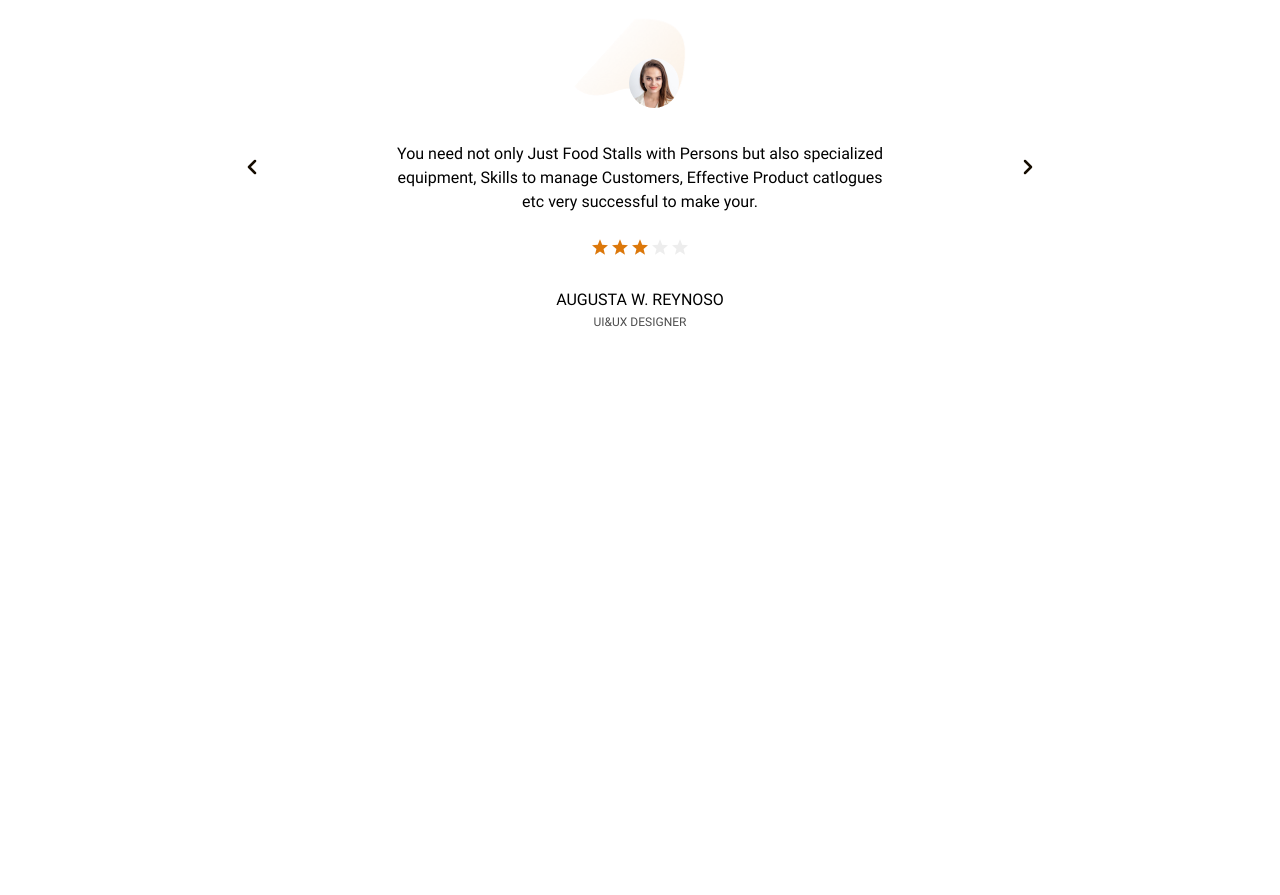
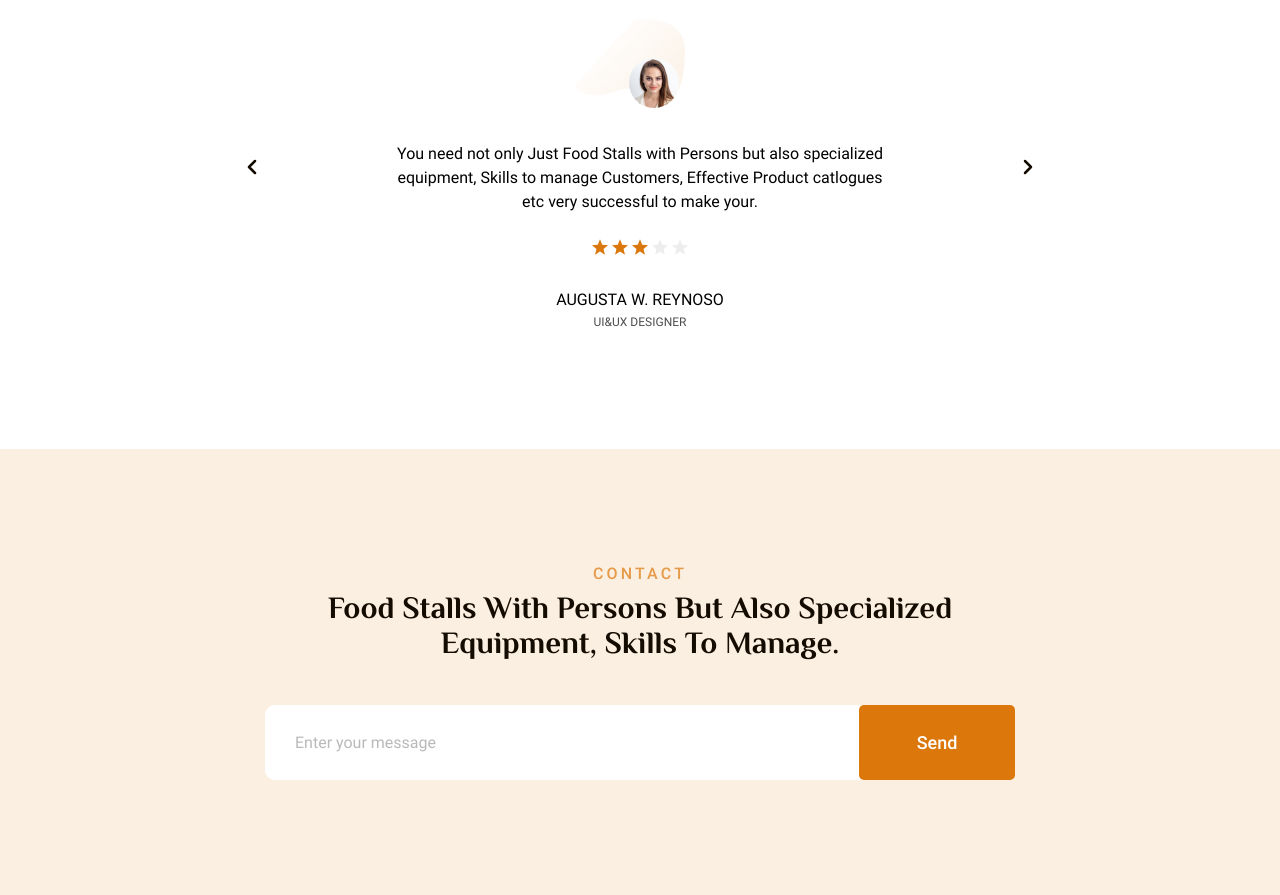
Before and after one commit to djedek/Healthy-Food, a website: page src/index.html in a window 1280 px wide. Shown: the part 4222-5117 px from the top of the page. Before the commit the page ends 4671 px from the top, so only its background shows below. Drawn offline with nearby package versions, Linux system fonts and the light colour scheme; files that its build step writes are made by us from their sources.

Commit message:
Добавлен блок contact

```diff
--- a/src/index.html
+++ b/src/index.html
@@ -640,6 +640,21 @@
         </div>
     </section>
 
+    <section class="contact">
+        <div class="container">
+            <div class="contact__wrapper">
+                <h2 class="title">Contact</h2>
+                <div class="subtitle">
+                    Food Stalls with Persons but also specialized equipment, Skills to manage.
+                </div>
+                <form action="#" class="contact__form">
+                    <input name="text" type="text" placeholder="Enter your message">
+                    <button class="button contact__btn">Send</button>
+                </form>
+            </div>
+        </div>
+    </section>
+
     <script src="js/tiny-slider.js"></script>
     <script src="js/script.js"></script>
 </body>
--- /dev/null
+++ b/src/sass/blocks/_contact.scss
@@ -0,0 +1,40 @@
+.contact {
+    padding: 115px 0;
+    background-color: #dc770b1e;
+
+    &__wrapper {
+        max-width: 750px;
+        margin: 0 auto;
+    }
+
+    &__form {
+        margin-top: 45px;
+        background-color: #fff;
+        display: grid;
+        grid-template-columns: 1fr 156px;
+        grid-template-rows: auto;
+        grid-auto-rows: auto;
+        justify-content: space-between;
+        border-radius: 10px;
+
+        input {
+            padding: 0 30px;
+            width: 100%;
+            height: 75px;
+            border: none;
+            border-radius: 10px;
+            font-weight: normal;
+            font-size: 16px;
+            line-height: 41px;
+            color: #000000;
+            opacity: 0.5;
+        }
+    }
+
+    &__btn {
+        width: 156px;
+        height: 75px;
+        font-weight: 500;
+        font-size: 18px;
+    }
+}
--- a/src/sass/blocks/_media.scss
+++ b/src/sass/blocks/_media.scss
@@ -2,24 +2,29 @@
     .container {
         max-width: 960px;
     }
+
     .promo {
         &__wrapper {
             grid-template-columns: 1fr 425px;
         }
     }
+
     .features {
         &__wrapper {
             justify-content: space-around;
         }
+
         &__item {
             margin-bottom: 30px;
         }
     }
+
     .about {
         &__wrapper {
             column-gap: 50px;
         }
     }
+
     .food-menu {
         &__wrapper {
             justify-content: space-around;
@@ -31,67 +36,81 @@
     .container {
         max-width: 720px;
     }
+
     .promo {
         &__wrapper {
             grid-template-columns: 1fr 165px;
         }
+
         &__img {
             &-wrapper {
                 opacity: 0.5;
             }
         }
     }
+
     .about {
         &__wrapper {
             grid-template-columns: 1fr;
             row-gap: 40px;
         }
+
         &__img {
             order: 2;
+
             img {
                 width: 555px;
             }
         }
+
         &__descr {
             order: 1;
             padding-top: 0;
         }
     }
+
     .food-menu {
         &__wrapper {
             grid-template-columns: repeat(auto-fit, 300px);
             column-gap: 30px;
         }
+
         &__text {
             br {
                 display: none;
             }
         }
     }
+
     .take {
         &__wrapper {
             grid-template-columns: 1fr 323px;
             column-gap: 20px;
         }
+
         &__descr {
             padding: 180px 0 0 0;
         }
+
         .subtitle {
             br {
                 display: none;
             }
         }
+
         &__img {
             img {
                 max-width: 323px;
             }
         }
     }
+
     .testimonial {
         .carousel {
             .prev {
                 left: -60px;
             }
+
             .next {
                 right: -60px;
             }
@@ -103,19 +122,23 @@
     .container {
         max-width: 540px;
     }
+
     .hamburger {
         display: flex;
     }
+
     .header {
         &__menu {
             display: none;
         }
     }
+
     .promo {
         &__wrapper {
             grid-template-columns: 1fr 1px;
         }
     }
+
     .about {
         &__img {
             img {
@@ -123,28 +146,36 @@
             }
         }
     }
+
     .take {
         padding-top: 60px;
+
         &__wrapper {
             grid-template-columns: 1fr;
         }
+
         &__descr {
             order: 2;
             padding: 10px 0 0 0;
         }
+
         &__img {
             order: 1;
             justify-self: center;
         }
     }
+
     .testimonial {
         &__descr {
             br {
                 display: none;
             }
         }
+
         .carousel {
-            .prev, .next {
+
+            .prev,
+            .next {
                 top: auto;
                 bottom: -60px;
             }
@@ -152,6 +183,7 @@
             .prev {
                 left: 43%;
             }
+
             .next {
                 right: 43%;
             }
@@ -164,57 +196,78 @@
         width: 100%;
         padding: 0 10px;
     }
+
     .menu {
         &__block {
             width: 270px;
         }
     }
+
     .subtitle {
         font-size: 25px;
     }
+
     .promo {
         &__wrapper {
             grid-template-columns: 1fr 1px;
         }
+
         &__descr {
             padding-top: 90px;
         }
+
         &__title {
             font-size: 30px;
             line-height: 40px;
         }
+
         &__btns {
             width: 100%;
             flex-direction: column;
             justify-content: center;
             align-items: center;
         }
+
         &__btn {
             &_white {
                 margin-top: 20px;
             }
         }
     }
+
     .about {
         &__btn {
             display: block;
             margin: 30px auto 0;
         }
     }
+
     .food-menu {
         padding-top: 55px;
     }
+
     .take {
         &__btns {
             width: 100%;
             flex-direction: column;
             align-items: center;
+
             a {
                 margin-bottom: 15px;
             }
         }
     }
+
     .testimonial {
         padding-top: 60px;
     }
+
+    .contact {
+        &__form {
+            grid-template-columns: 1fr 90px;
+        }
+        &__btn {
+            width: 90px;
+        }
+    }
 }
--- a/src/sass/style.scss
+++ b/src/sass/style.scss
@@ -25,5 +25,6 @@
 @import 'blocks/food-menu';
 @import 'blocks/take';
 @import 'blocks/testimonial';
+@import 'blocks/contact';
 
 @import 'blocks/media';
```
Also changed, not shown: dist/css/style.min.css, dist/index.html.
